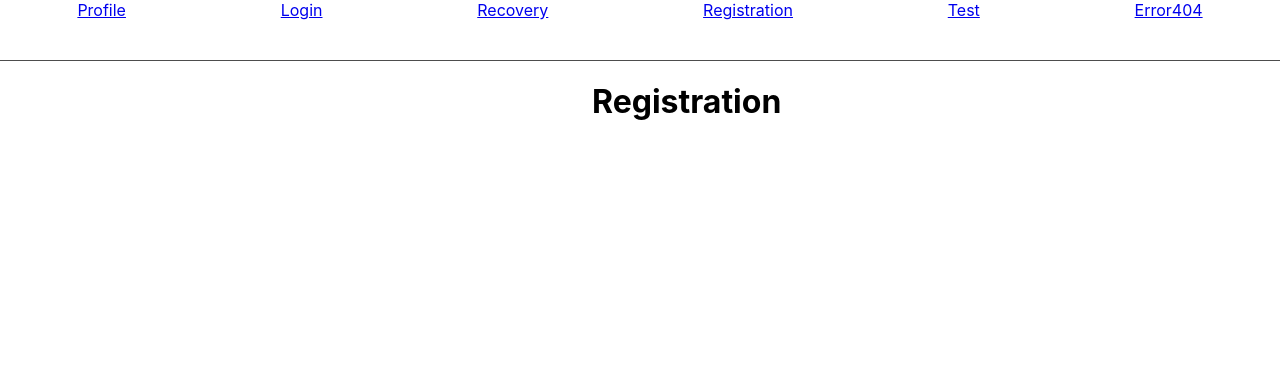
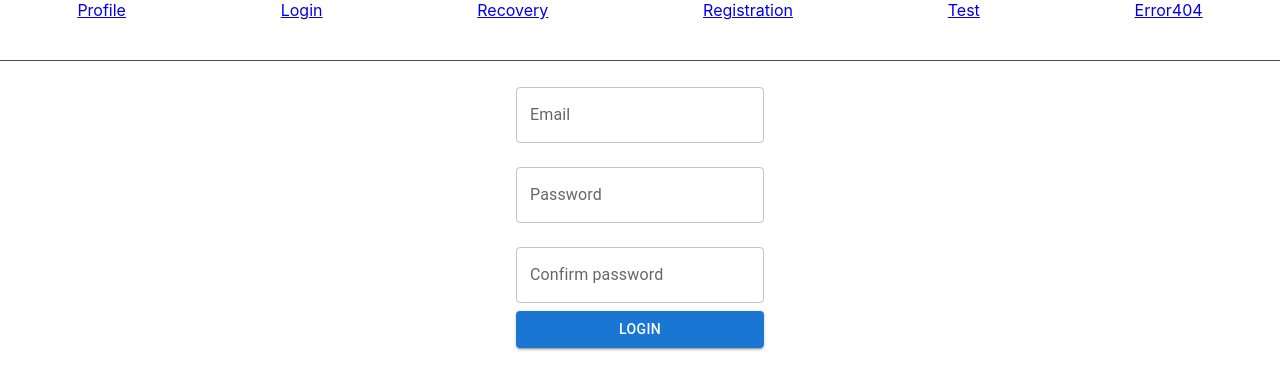
Before and after one commit to DinaSem/CardsProject, a React (Create React App) app: page /#/registration in a window 1280 px wide. Shown: the top 390 px of the page. Built offline with nearby package versions, Linux system fonts and the light colour scheme; no server answers.

Commit message:
Logout, me

```diff
--- a/src/app/App.tsx
+++ b/src/app/App.tsx
@@ -2,20 +2,26 @@ import React, {useEffect} from 'react'
 import './App.css'
 import {ErrorSnackbar} from '../components/ErrorSnackbar/ErrorSnackbar'
 import {Login} from "../features/Login/Login";
-import {Link, Navigate, Route, Routes} from "react-router-dom";
+import {Navigate, Route, Routes} from "react-router-dom";
 import {Error404} from "../features/404/Error404";
 import Profile from "../features/profile/Profile";
 import NewPassword from "../features/newPassword/NewPassword";
 import Recovery from "../features/recovery/Recovery";
-import Registration from "../features/registration/Registration";
+import {Registration} from "../features/registration/Registration";
 import Test from "../features/test/Test";
 import Navbar from "../features/navbar/Navbar";
+import {useDispatch} from "react-redux";
+import {initializeAppTC} from "../features/Login/auth-reducer";
 
 
 
 
-export const App = () => (
-    <div className="App">
+export const App = () => {
+    const dispatch = useDispatch()
+    useEffect(()=>{
+        dispatch(initializeAppTC())
+    },[])
+    return <div className="App">
         <ErrorSnackbar/>
         <Navbar/>
         <Routes>
@@ -25,9 +31,9 @@ export const App = () => (
             <Route path='recovery' element={<Recovery/>}/>
             <Route path='registration' element={<Registration/>}/>
             <Route path='test' element={<Test/>}/>
-            <Route path='/404' element={<Error404/>}/>
+            <Route path='404' element={<Error404/>}/>
             <Route path='*' element={<Navigate to='/404'/>}/>
         </Routes>
 
     </div>
-);
+}
--- a/src/features/Login/Login.tsx
+++ b/src/features/Login/Login.tsx
@@ -4,13 +4,12 @@ import Checkbox from '@mui/material/Checkbox';
 import FormControl from '@mui/material/FormControl';
 import FormControlLabel from '@mui/material/FormControlLabel';
 import FormGroup from '@mui/material/FormGroup';
-import FormLabel from '@mui/material/FormLabel';
 import TextField from '@mui/material/TextField';
 import Button from '@mui/material/Button';
 import {useFormik} from "formik";
 import {useDispatch, useSelector} from "react-redux";
 import {loginTC} from "./auth-reducer";
-import {Navigate} from "react-router-dom";
+import {Link, Navigate, NavLink} from "react-router-dom";
 import {AppRootStateType} from "../../app/store";
 
 type FormikErrorType = {
@@ -24,12 +23,12 @@ export const Login = () => {
 
     const formik = useFormik({
         initialValues: {
-            // email: '',
-            // password: '',
+            email: '',
+            password: '',
+            rememberMe: false
+            // email: "nya-admin@nya.nya",
+            // password: "1qazxcvBG",
             // rememberMe: false
-            email: "nya-admin@nya.nya",
-            password: "1qazxcvBG",
-            rememberMe: false
         },
         validate: (values) => {
             const errors: FormikErrorType = {}
@@ -51,43 +50,45 @@ export const Login = () => {
             formik.resetForm()
         },
     })
-    if(isLoggedIn){
+    if (isLoggedIn) {
         return <Navigate to={'/'}/>
     }
     return <form onSubmit={formik.handleSubmit}>
         <Grid container justifyContent={'center'}>
             <Grid item justifyContent={'center'}>
                 <FormControl>
-                    <FormLabel>
-                        <p>To log in get registered
-                            <a href={'https://social-network.samuraijs.com/'}
-                               target={'_blank'}> here
-                            </a>
-                        </p>
-                        <p>or use common test account credentials:</p>
-                        <p>Email: free@samuraijs.com</p>
-                        <p>Password: free</p>
-                    </FormLabel>
                     <FormGroup>
                         <TextField label="Email"
                                    margin="normal"
                                    {...formik.getFieldProps('email')}
                         />
-                        {formik.touched.email && formik.errors.email && <div style={{color: 'red'}}>{formik.errors.email}</div>}
+                        {formik.touched.email && formik.errors.email &&
+                        <div style={{color: 'red'}}>{formik.errors.email}</div>}
                         <TextField type="password"
                                    label="Password"
                                    margin="normal"
                                    {...formik.getFieldProps('password')}
                         />
-                        {formik.touched.password && formik.errors.password && <div style={{color: 'red'}}>{formik.errors.password}</div>}
+                        {formik.touched.password && formik.errors.password &&
+                        <div style={{color: 'red'}}>{formik.errors.password}</div>}
                         <FormControlLabel label={'Remember me'}
                                           control={<Checkbox
                                               checked={formik.values.rememberMe}
                                               {...formik.getFieldProps('rememberMe')}/>}/>
+                        {/*<FormLabel>*/}
+                        {/*        <Link to={'recovery'}>Забыли пароль?</Link>*/}
+                        {/*</FormLabel>*/}
+                        <div>
+                            <Link to={'/recovery'}>Forgot Password</Link>
+                        </div>
 
                         <Button type={'submit'} variant={'contained'} color={'primary'}>
                             Login
                         </Button>
+                        <h6>Already have an account?</h6>
+                        <div>
+                            <Link to={'/registration'}>Sign Up</Link>
+                        </div>
                     </FormGroup>
                 </FormControl>
             </Grid>
--- a/src/features/navbar/Navbar.tsx
+++ b/src/features/navbar/Navbar.tsx
@@ -1,19 +1,19 @@
 import React from 'react';
 import {Link, NavLink} from 'react-router-dom';
-import Profile from "../profile/Profile";
-import {Login} from "../Login/Login";
-import NewPassword from "../newPassword/NewPassword";
-import Recovery from "../recovery/Recovery";
-import Registration from "../registration/Registration";
-import Test from "../test/Test";
-import {Error404} from "../404/Error404";
 import s from './navbar.module.css'
+import {useSelector} from "react-redux";
+import {AppRootStateType} from "../../app/store";
 
 const Navbar = () => {
+    const isLoggedIn = useSelector<AppRootStateType, boolean>((state) => state.auth.isLoggedIn)
+
     return (
         <div className={s.nav}>
             <NavLink to={{pathname:'/'}}>Profile</NavLink>
-            <NavLink to={{pathname:'login'}}>Login</NavLink>
+            {!isLoggedIn
+                ? <NavLink to={{pathname: 'login'}}>Login</NavLink>
+                : <NavLink to={{pathname: 'login'}}>Logout</NavLink>
+            }
             <NavLink to={{pathname:'recovery'}}>Recovery</NavLink>
             <Link to={'registration'}>Registration</Link>
             <Link to={'test'}>Test</Link>
--- a/src/features/registration/Registration.tsx
+++ b/src/features/registration/Registration.tsx
@@ -1,15 +1,99 @@
 import React from 'react';
+import {useDispatch, useSelector} from "react-redux";
+import {AppRootStateType} from "../../app/store";
+import {useFormik} from "formik";
+import {registerTC} from "../Login/auth-reducer";
+import {Navigate} from "react-router-dom";
+import Grid from "@mui/material/Grid";
+import FormControl from "@mui/material/FormControl";
 
-const Registration = () => {
-    return (
-        <div>
-            <div style={{marginLeft: 'auto',
-                marginRight: 'auto',
-                marginTop: 'auto',
-                maxHeight:'100vh',
-                width: '6em'}}><h1>Registration</h1></div>
-        </div>
-    );
-};
+import FormGroup from "@mui/material/FormGroup";
+import TextField from "@mui/material/TextField";
 
-export default Registration;
+import Button from "@mui/material/Button";
+
+type FormikErrorType = {
+    email?: string
+    password?: string
+    passwordConfirm?:string
+}
+
+export const Registration = () => {
+    const isLoggedIn = useSelector<AppRootStateType, boolean>((state) => state.auth.isLoggedIn)
+    const dispatch = useDispatch()
+
+    const formik = useFormik({
+        initialValues: {
+            email: '',
+            password: '',
+            passwordConfirm: ''
+            // email: "nya-admin@nya.nya",
+            // password: "1qazxcvBG",
+            // passwordConfirm: "1qazxcvBG",
+        },
+        validate: (values) => {
+            const errors: FormikErrorType = {}
+            if (!values.email) {
+                errors.email = 'Требуется email'
+            } else if (!/^[A-Z0-9._%+-]+@[A-Z0-9.-]+\.[A-Z]{2,4}$/i.test(values.email)) {
+                errors.email = 'Неправильный формат email'
+            }
+            if (!values.password) {
+                errors.password = 'Требуется пароль'
+            } else if (values.password.length < 3) {
+                errors.password = 'Введите пароль больше 3 символов'
+            }
+            if (!values.passwordConfirm) {
+                errors.passwordConfirm = 'Повторите пароль'
+            } else if (values.password.length < 3) {
+                errors.passwordConfirm = 'Введите пароль больше 3 символов'
+            } else if (values.password!==values.passwordConfirm) {
+                errors.passwordConfirm = 'Пароли не совпадают'
+            }
+
+            return errors
+        },
+        onSubmit: values => {
+            dispatch(registerTC(values))
+            formik.resetForm()
+        },
+    })
+    if(isLoggedIn){
+        return <Navigate to={'/'}/>
+    }
+    return <form onSubmit={formik.handleSubmit}>
+        <Grid container justifyContent={'center'}>
+            <Grid item justifyContent={'center'}>
+                <FormControl>
+
+                    <FormGroup>
+                        <TextField label="Email"
+                                   margin="normal"
+                                   {...formik.getFieldProps('email')}
+                        />
+                        {formik.touched.email && formik.errors.email && <div style={{color: 'red'}}>{formik.errors.email}</div>}
+
+                        <TextField type="password"
+                                   label="Password"
+                                   margin="normal"
+                                   {...formik.getFieldProps('password')}
+                        />
+                        {formik.touched.password && formik.errors.password && <div style={{color: 'red'}}>{formik.errors.password}</div>}
+
+                        <TextField type="password"
+                                   label="Confirm password"
+                                   margin="normal"
+                                   {...formik.getFieldProps('passwordConfirm')}
+                        />
+                        {formik.touched.passwordConfirm && formik.errors.passwordConfirm && <div style={{color: 'red'}}>{formik.errors.passwordConfirm}</div>}
+
+
+                        <Button type={'submit'} variant={'contained'} color={'primary'}>
+                            Login
+                        </Button>
+                    </FormGroup>
+                </FormControl>
+            </Grid>
+        </Grid>
+    </form>
+}
```
Also changed, not shown: src/api/cards-api.ts (+16 -12 lines), src/features/Login/auth-reducer.ts (+45 -21 lines).
